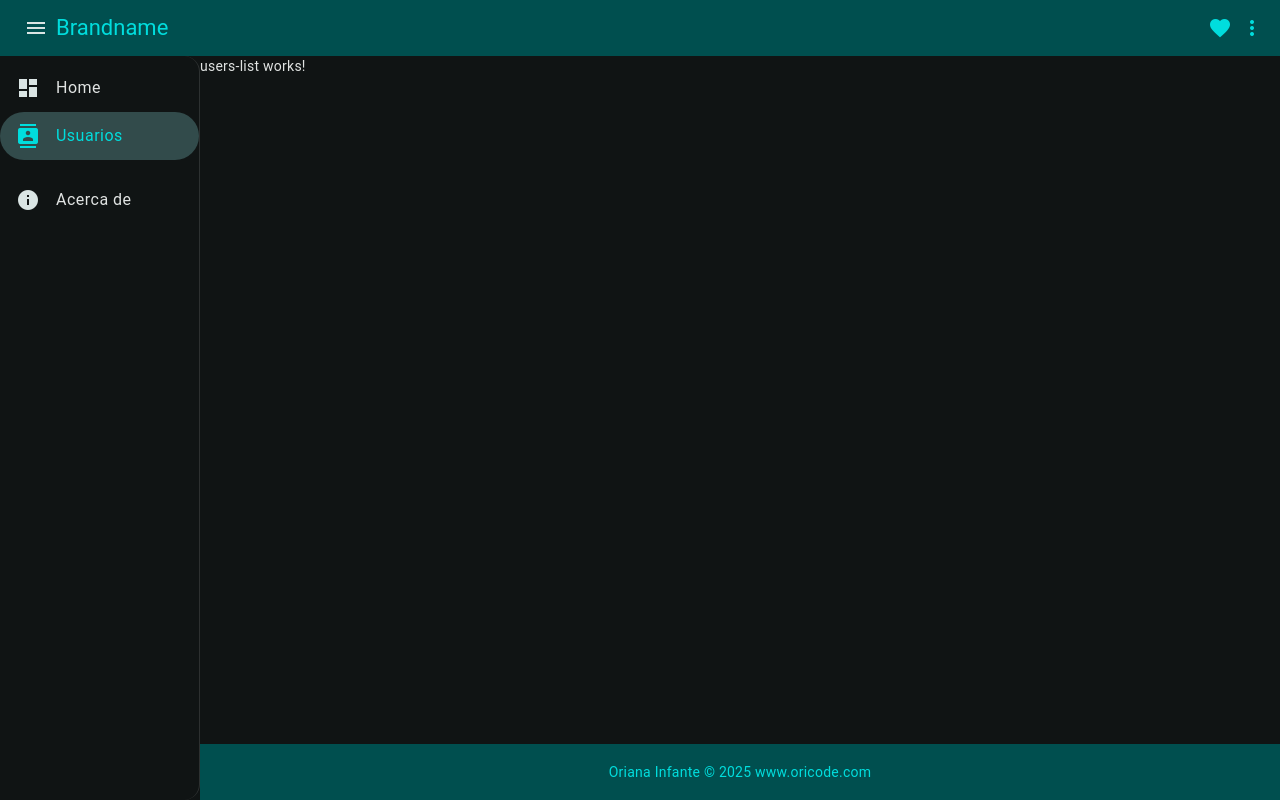
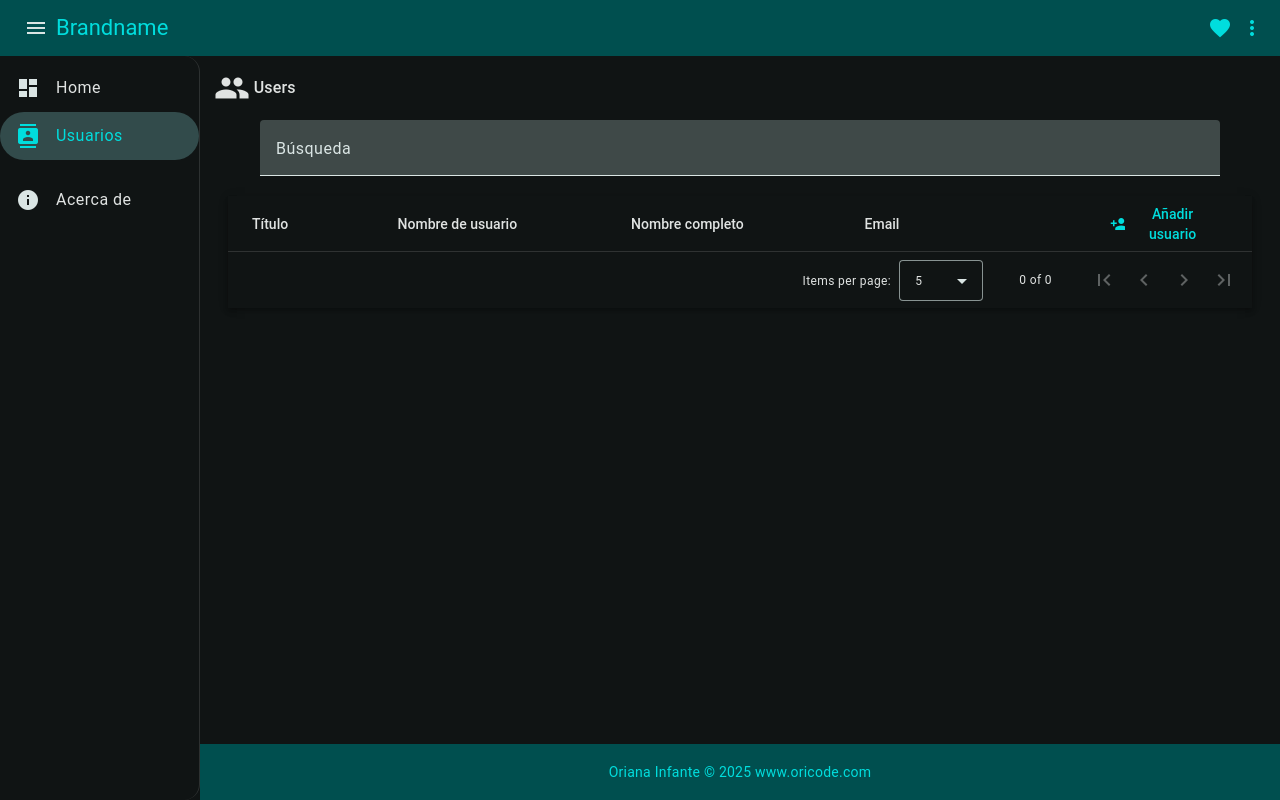
Before and after one commit to Orianig/ng-users-crud, an Angular app: page /users/list in a window 1280 px wide. Built offline with nearby package versions, Linux system fonts and the light colour scheme.

Commit message:
feat: create user list page structure

```diff
--- a/src/app/app.routes.ts
+++ b/src/app/app.routes.ts
@@ -14,7 +14,7 @@ export const routes: Routes = [
   {
     path: 'users',
     loadChildren: () =>
-        import('./pages/users/users.routes')
-            .then(m => m.USERS_ROUTES)
+      import('./pages/users/users.routes')
+        .then(m => m.USERS_ROUTES)
   },
 ];
--- /dev/null
+++ b/src/app/core/models/user.model.ts
@@ -0,0 +1,23 @@
+export class User {
+  constructor(
+    public id = '',
+    public userName = '',
+    public fullName = '',
+    public email = '',
+    public jobTitle = '',
+    public phoneNumber = '',
+  ) {
+  }
+
+  get friendlyName() {
+    let name = this.fullName || this.userName;
+
+    if (this.jobTitle) {
+      name = this.jobTitle + ' ' + name;
+    }
+
+    return name;
+  }
+
+  public isEnabled = true;
+}
--- a/src/app/pages/users/users-list/users-list.component.html
+++ b/src/app/pages/users/users-list/users-list.component.html
@@ -1 +1,69 @@
-<p>users-list works!</p>
+<app-page-header title="Users" icon="people"></app-page-header>
+<div [@fadeInOut] class="page-content">
+  <div class="search-box">
+    <mat-form-field>
+      <mat-label>Búsqueda</mat-label>
+      <input matInput (keyup)="applyFilter($any($event.target).value)">
+    </mat-form-field>
+  </div>
+
+  <div class="mat-elevation-z4">
+    @if (loadingIndicator) {
+      <mat-progress-bar mode="query"></mat-progress-bar>
+    }
+    <mat-table [dataSource]="dataSource" matSort>
+
+      <ng-container matColumnDef="jobTitle">
+        <mat-header-cell class="flex-grow15" *matHeaderCellDef mat-sort-header>
+          Título
+        </mat-header-cell>
+        <mat-cell class="flex-grow15" *matCellDef="let row"> {{row.jobTitle}} </mat-cell>
+      </ng-container>
+
+      <ng-container matColumnDef="userName">
+        <mat-header-cell class="flex-grow25" *matHeaderCellDef mat-sort-header>
+          Nombre de usuario
+        </mat-header-cell>
+        <mat-cell class="flex-grow25" *matCellDef="let row"> {{row.userName}} </mat-cell>
+      </ng-container>
+
+      <ng-container matColumnDef="fullName">
+        <mat-header-cell class="flex-grow40" *matHeaderCellDef mat-sort-header>
+          Nombre completo
+        </mat-header-cell>
+        <mat-cell class="flex-grow40" *matCellDef="let row"> {{row.fullName}} </mat-cell>
+      </ng-container>
+
+      <ng-container matColumnDef="email">
+        <mat-header-cell class="flex-grow40" *matHeaderCellDef mat-sort-header>
+          Email
+        </mat-header-cell>
+        <mat-cell class="flex-grow40" *matCellDef="let row"> {{row.email}} </mat-cell>
+      </ng-container>
+
+      @if (canManageUsers() ) {
+        <ng-container matColumnDef="actions">
+          <mat-header-cell *matHeaderCellDef class="flex-170px justify-center">
+              <button mat-button color="primary" matTooltip="Nuevo usuario" (click)="editUser()">
+                <mat-icon>person_add</mat-icon>Añadir usuario
+              </button>
+          </mat-header-cell>
+          <mat-cell *matCellDef="let user" class="flex-170px justify-center">
+            <button mat-icon-button matTooltip="Editar" (click)="editUser(user)">
+              <mat-icon>edit</mat-icon>
+            </button>
+            <button mat-icon-button matTooltip="Borrar" (click)="confirmDelete(user)">
+              <mat-icon color="warn">delete</mat-icon>
+            </button>
+          </mat-cell>
+        </ng-container>
+      }
+
+      <mat-header-row *matHeaderRowDef="displayedColumns"></mat-header-row>
+      <mat-row *matRowDef="let row; columns: displayedColumns;">
+      </mat-row>
+    </mat-table>
+
+    <mat-paginator [pageSizeOptions]="[5, 10, 25, 100]" showFirstLastButtons></mat-paginator>
+  </div>
+</div>
--- a/src/app/pages/users/users-list/users-list.component.scss
+++ b/src/app/pages/users/users-list/users-list.component.scss
@@ -0,0 +1,22 @@
+.search-box {
+  flex-direction: column;
+  box-sizing: border-box;
+  display: flex;
+}
+
+.search-box .mat-mdc-form-field {
+  padding: 0 2em;
+}
+
+.flex-grow15 {
+  flex: 1 1 100%;
+  box-sizing: border-box;
+  max-width: 15%;
+}
+
+.flex-170px {
+  flex: 1 1 170px;
+  box-sizing: border-box;
+  max-width: 170px;
+  min-width: 170px;
+}
--- a/src/app/pages/users/users-list/users-list.component.ts
+++ b/src/app/pages/users/users-list/users-list.component.ts
@@ -1,11 +1,55 @@
-import { Component } from '@angular/core';
+import { Component, computed, inject, viewChild } from '@angular/core';
+import { PageHeaderComponent } from '../../../shared/components/page-header/page-header.component';
+import { MaterialModule } from '../../../shared/material.module';
+import { MatSort, MatSortHeader } from '@angular/material/sort';
+import {
+  MatTableDataSource, MatTable, MatColumnDef, MatHeaderCellDef, MatHeaderCell, MatCellDef, MatCell,
+  MatHeaderRowDef, MatHeaderRow, MatRowDef, MatRow
+} from '@angular/material/table';
+import { MatPaginator } from '@angular/material/paginator';
+import { User } from '../../../core/models/user.model';
 
 @Component({
   selector: 'app-users-list',
-  imports: [],
+  imports: [MaterialModule, PageHeaderComponent, MatTable, MatSort, MatColumnDef,
+    MatHeaderCellDef, MatHeaderCell, MatSortHeader, MatCellDef, MatCell,
+    MatHeaderRowDef, MatHeaderRow, MatRowDef, MatRow, MatPaginator
+  ],
   templateUrl: './users-list.component.html',
   styleUrl: './users-list.component.scss'
 })
 export class UsersListComponent {
 
+  displayedColumns = ['jobTitle', 'userName', 'fullName', 'email'];
+  dataSource: MatTableDataSource<User>;
+  sourceUser: User | null = null;
+  loadingIndicator = false;
+
+  canManageUsers = computed(() => 1 == 1);
+
+  readonly paginator = viewChild.required(MatPaginator);
+  readonly sort = viewChild.required(MatSort);
+
+  constructor() {
+    if (this.canManageUsers()) {
+      this.displayedColumns.push('actions');
+    }
+    this.dataSource = new MatTableDataSource();
+  }
+
+  public applyFilter(filterValue: string) {
+    this.dataSource.filter = filterValue;
+  }
+
+  private refresh() {
+    this.applyFilter(this.dataSource.filter);
+  }
+
+  editUser(user?: User) {
+    console.log(user);
+  }
+
+  confirmDelete(user: User) {
+    console.log(user);
+  }
 }
--- a/src/app/pages/users/users.routes.ts
+++ b/src/app/pages/users/users.routes.ts
@@ -17,6 +17,10 @@ export const USERS_ROUTES: Routes = [{
           component: UsersListComponent
       },
       {
+        path: 'edit',
+        component: UsersEditComponent
+      },
+      {
           path: 'edit/:id',
           component: UsersEditComponent
       }
```
